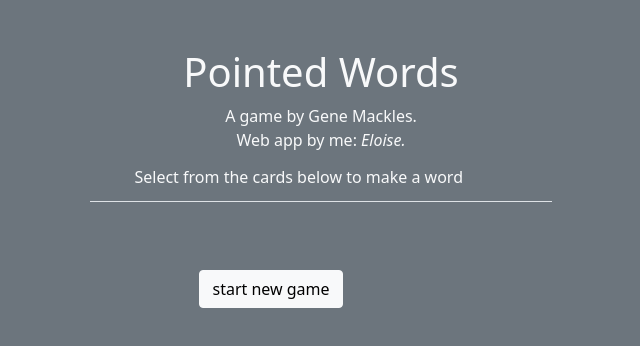
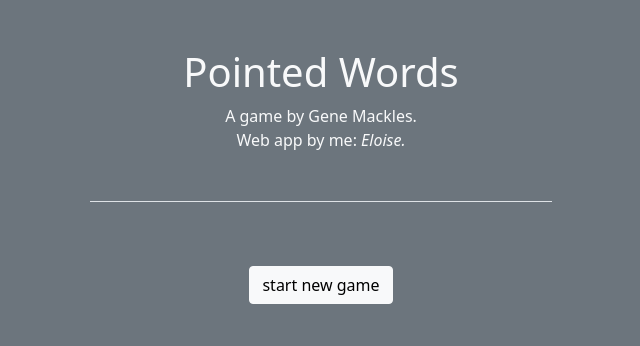
Before and after one commit to sashamaryl/Pointed-Words, a React (Create React App) app: page / in a window 1280 px wide. Shown: the top 346 px of the page, without its empty margins (319-959 px from the left). Built offline with nearby package versions, Linux system fonts and the light colour scheme.

Commit message:
committing deploy docs

```diff
--- a/src/App.tsx
+++ b/src/App.tsx
@@ -172,7 +172,7 @@ function App() {
                         id='word-tray'
                         className='d-flex h-25 w-75 flex-row align-items-end mx-auto border-bottom'
                     >
-                        {usedCards.length <= 0 && (
+                        {isGameActive && usedCards.length <= 0 && (
                             <div className='text-light m-auto'>
                                 Select from the cards below to make a word
                             </div>
@@ -321,11 +321,12 @@ function App() {
                                     </div>
                                 )}
                                 <Button
-                                    className='flex flex-grow-0 btn btn-light m-1'
+                                    className='flex flex-grow-0 btn btn-light m-auto'
                                     onClick={isGameActive ? endGame : startNewGame}
                                 >
                                     {isGameActive ? "quit" : "start new game"}
                                 </Button>
+                                {isGameActive && (
                                     <Button
                                         disabled={gameState !== "discarding"}
                                         className={`flex flex-grow-0 btn btn-primary m-1 my-transition-50 opacity-0 ${
@@ -335,6 +336,7 @@ function App() {
                                     >
                                         continue
                                     </Button>
+                                )}
                             </div>
                         </div>
                     </div>
```
Also changed, not shown: 7 other files (tests, documents, lock files or other folders). Lines whose indentation alone changed are shown as unchanged.
